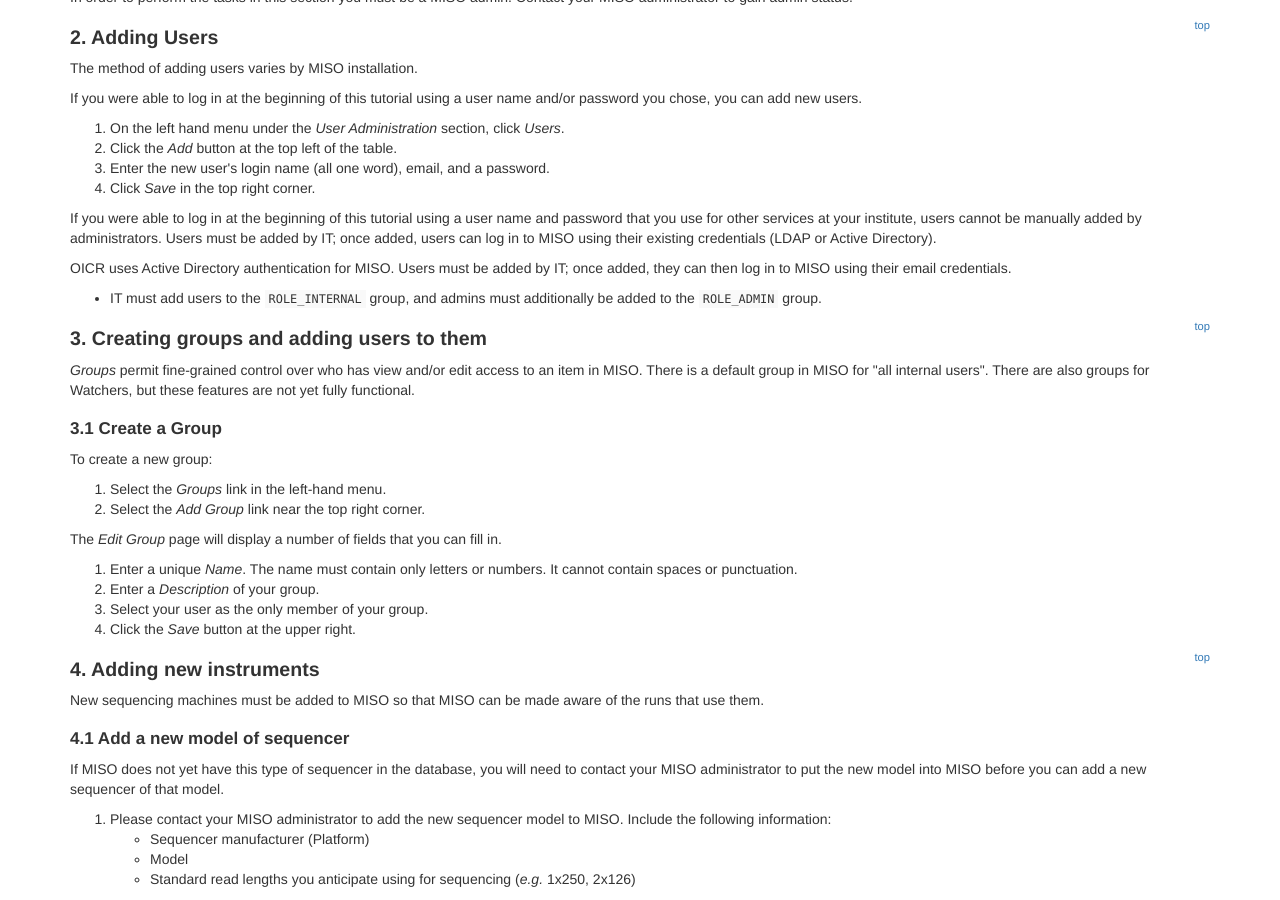
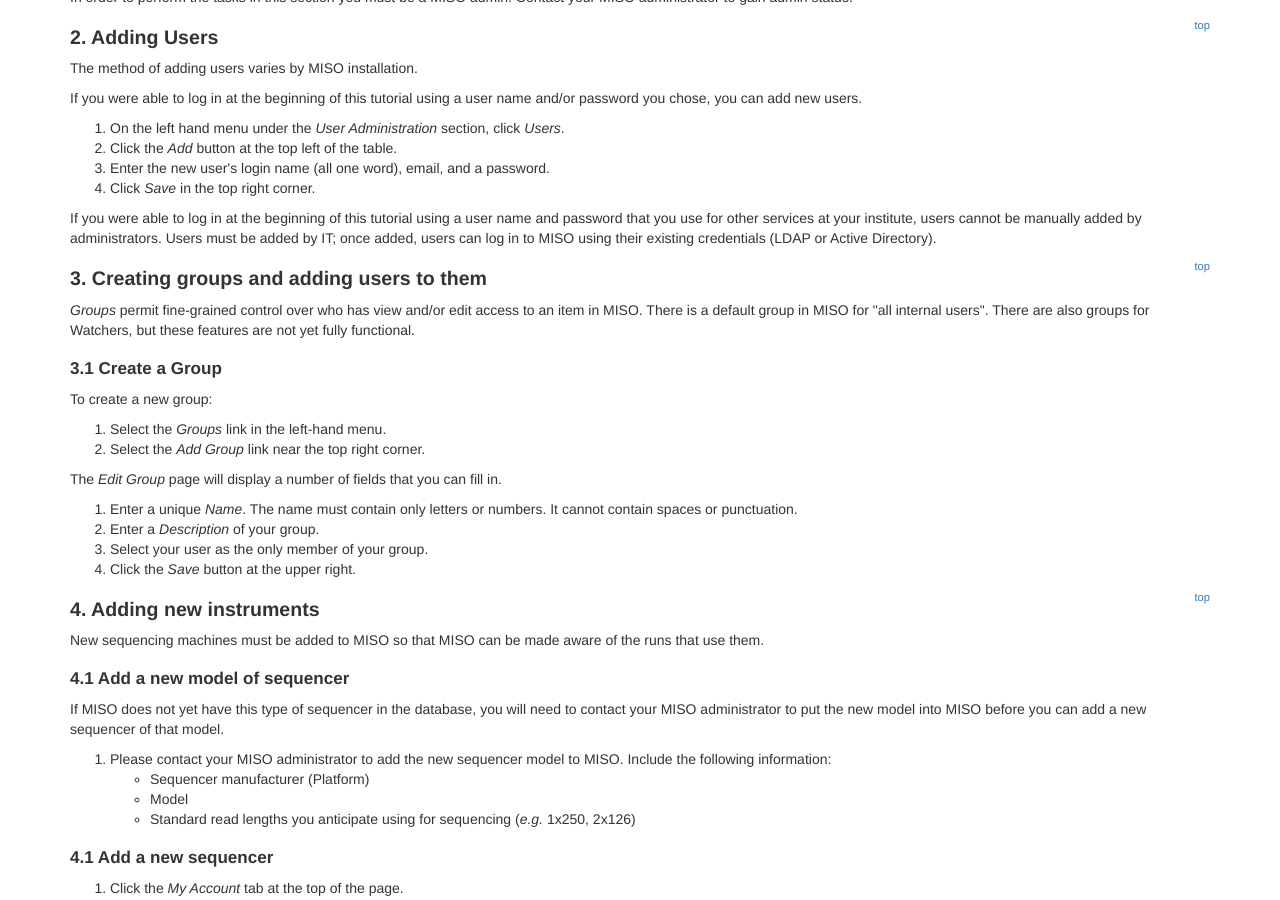
Before and after one commit to miso-lims/walkthroughs, a Jekyll site: the page built from plain-0-0-admin-tasks.md, in a window 1280 px wide and 900 px high, scrolled down 647 px. Built offline with Jekyll 4.4.1, drawn with Linux system fonts in a browser that asks for light colours.

Commit message:
fixup remove OICR new user info from plain page

```diff
--- a/plain-0-0-admin-tasks.md
+++ b/plain-0-0-admin-tasks.md
@@ -46,11 +46,6 @@ that you use for other services at your institute, users cannot be manually adde
 Users must be added by IT; once added, users can log in to MISO using their existing credentials
 (LDAP or Active Directory).
 
-OICR uses Active Directory authentication for MISO. Users must be added by IT; once added,
-they can then log in to MISO using their email credentials.
-  * IT must add users to the `ROLE_INTERNAL` group, and admins must additionally be added
-to the `ROLE_ADMIN` group.
-
 {% include admin-groups.md %}
 
 {% include admin-new-inst.md contact=page.contact-admin %}
```
